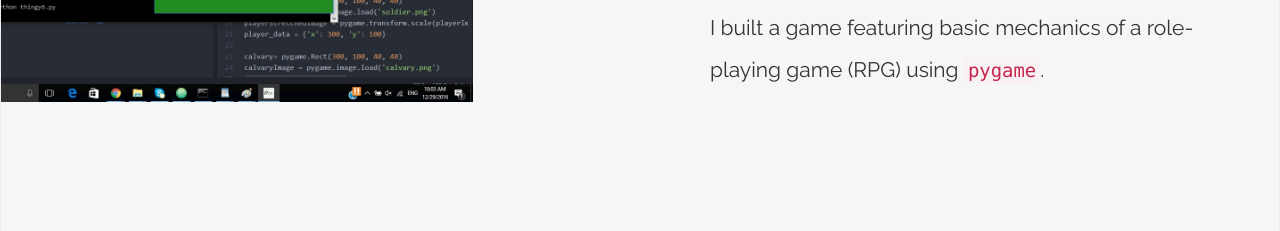
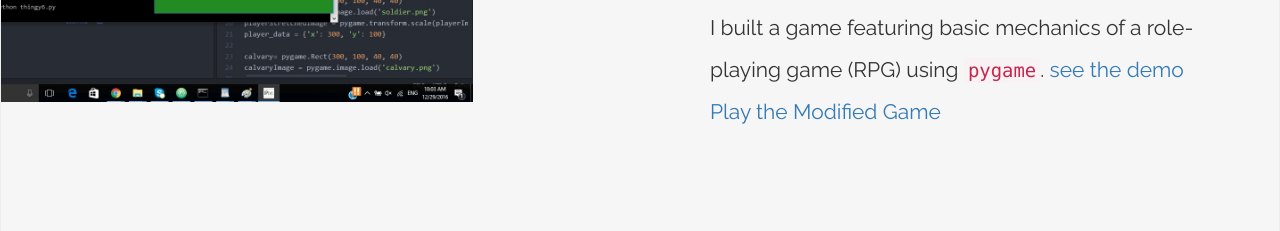
Before and after one commit to immtra148/immtra148.github.io, a plain HTML site: page index.html in a window 1280 px wide. Shown: the part 721-952 px from the top of the page. Drawn offline with nearby package versions, Linux system fonts and the light colour scheme.

Commit message:
Update index.html

```diff
--- a/index.html
+++ b/index.html
@@ -20,7 +20,10 @@
       </div>
       <div class="text col-md-6">
         <h2 class="title">RPG</h2>
-        <p class="copy">I built a game featuring basic mechanics of a role-playing game (RPG) using <code>pygame</code>.</p>
+        <p class="copy">I built a game featuring basic mechanics of a role-playing game (RPG) using <code>pygame</code>.
+          <a href ="images/game.gif"> see the demo</a>
+          <a href ="nemesis mod"> Play the Modified Game </a>
+        </p>
       </div>
     </section>
     <section class="display left">
@@ -43,7 +46,6 @@
     </section>
     <footer>
       <h3 class="footer-title">Immanuel Tran</h3>
-      <p class="footer-byline">website template designed by <a href="http://alvinwan.com">Alvin Wan</a></p>
     </footer>
   </body>
 </html>
```
